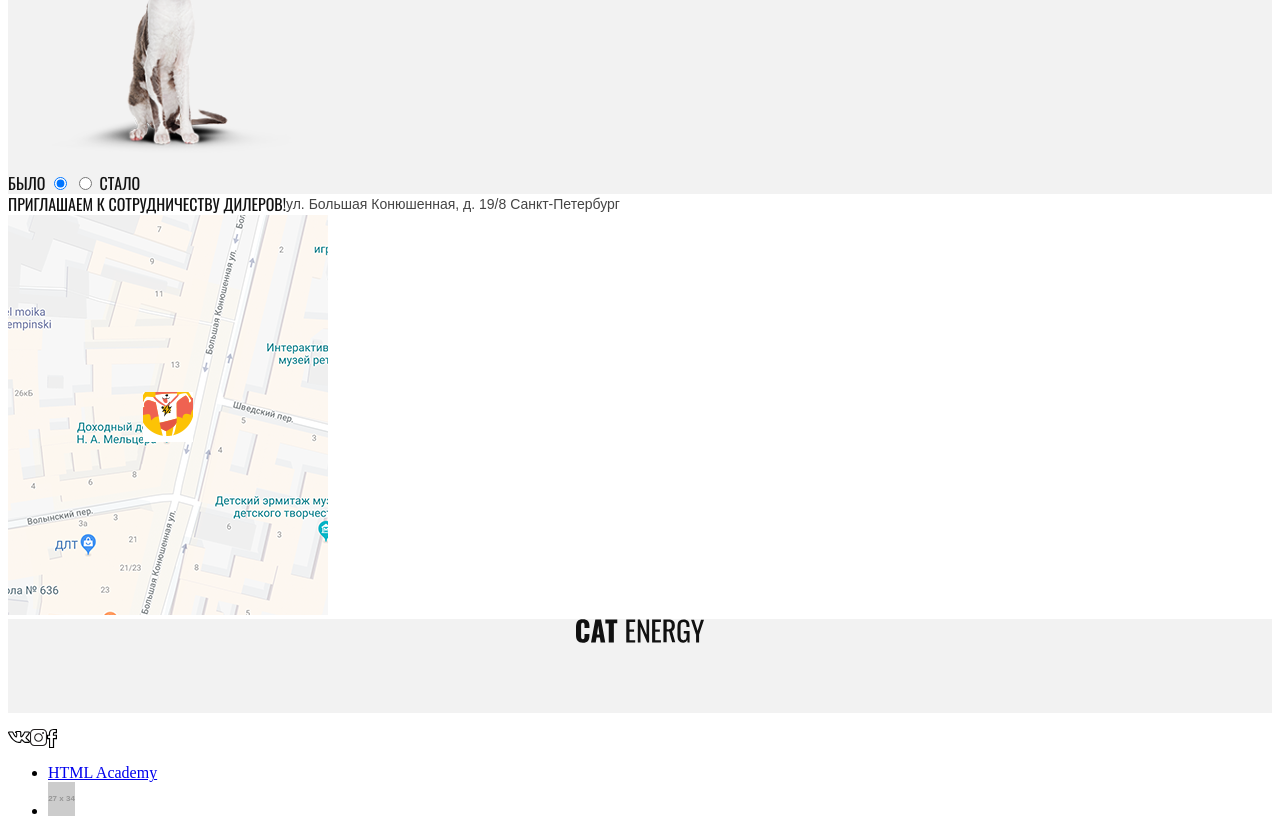
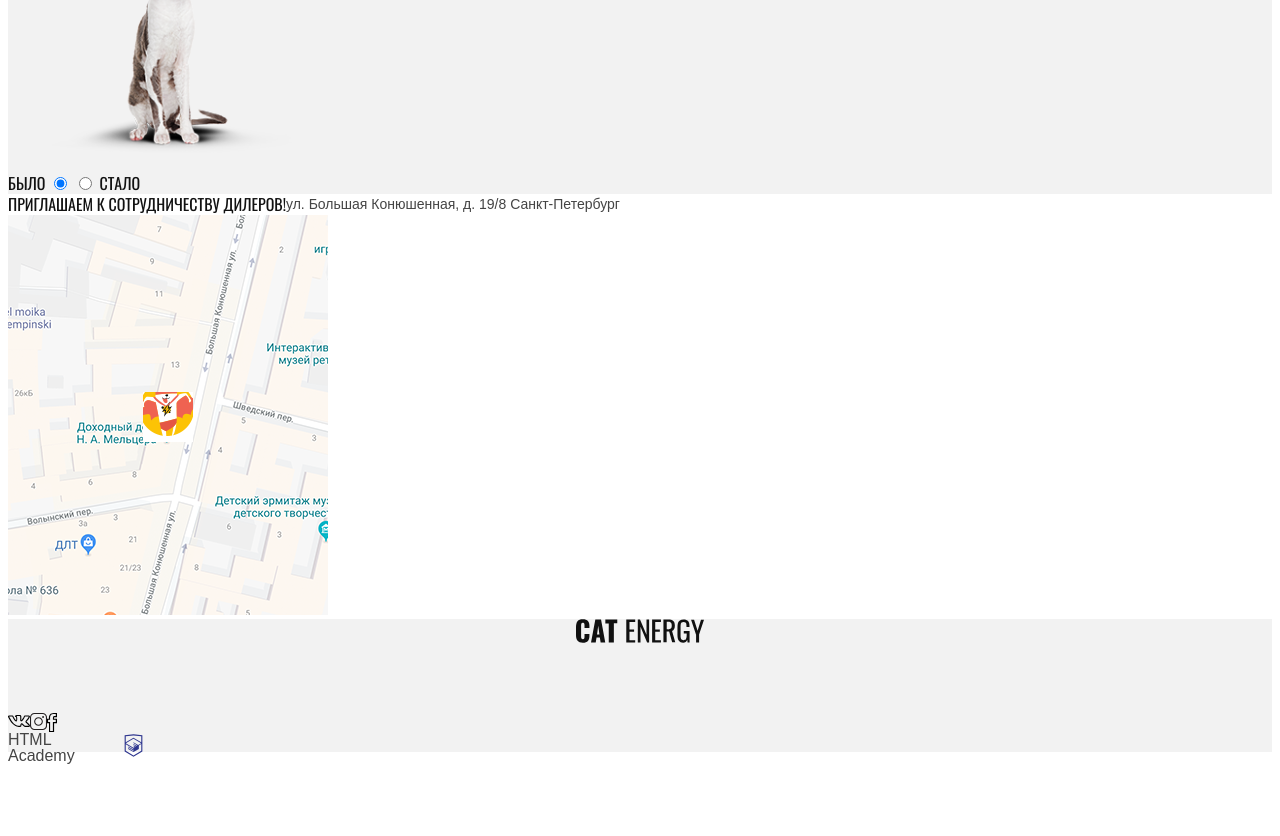
Before and after one commit to vittorius/816001-cat-energy-16, a website: page source/index.html in a window 1280 px wide. Shown: the part 1814-2650 px from the top of the page. After the commit the page ends 2578 px from the top, so only its background shows below. Drawn offline with nearby package versions, Linux system fonts and the light colour scheme; files that its build step writes are made by us from their sources; placeholder pictures from the web are drawn by us.

Commit message:
Add styles for copyright

```diff
--- a/source/index.html
+++ b/source/index.html
@@ -239,14 +239,19 @@
         </li>
       </ul>
       <ul class="page-footer__list copyright-list">
-        <li class="copyright-list__item">
+        <li class="copyright-list__item copyright-list__item--text">
           <a href="https://htmlacademy.ru/intensive/adaptive" class="copyright-list__link">
             HTML Academy
           </a>
         </li>
         <li class="copyright-list__item">
           <a href="https://htmlacademy.ru/intensive/adaptive" class="copyright-list__link">
-            <img src="http://placehold.it/27x34" alt="" class="copyright-list__logo-image" />
+            <svg xmlns="http://www.w3.org/2000/svg" viewBox="0 0 60 60">
+              <path
+                fill="#2E368F"
+                d="M30.2 5h-.2l-19.7 2.1v36.2l19.7 11.7 19.7-11.7v-36.2l-19.5-2.1zm17 36.8l-17.2 10.2-17.2-10.2v-14.8l17.1 10.2v1.8l-11.7-7v1.8l11.8 7.1v1.9l-11.8-7v1.8l11.8 7 11.9-7.1v-7.6l5.3-3.2v15.1zm-.1-17l-4.7 2.8-2.2 1.3-10.3-6.1v1.8l8.8 5.3h-.1l-.2.1-1.3.7-7.3-4.3v1.8l5.8 3.4-1.4.9-4.3-2.6v1.8l2.9 1.7-2.9 1.7-17-10.1 17-10.2 17.2 10zm.1-1.8l-17.3-10.2-17.1 10.2v-13.6l17.2-1.8 17.2 1.8v13.6z"
+              />
+            </svg>
           </a>
         </li>
       </ul>
--- /dev/null
+++ b/source/sass/copyright-list.scss
@@ -0,0 +1,7 @@
+.copyright-list {
+  display: flex;
+  padding: 0;
+  margin: 0;
+  list-style: none;
+  background-color: $color-bg-plain;
+}
--- /dev/null
+++ b/source/sass/copyright-list__item.scss
@@ -0,0 +1,5 @@
+.copyright-list__item {
+  &--text {
+    min-width: 112px;
+  }
+}
--- /dev/null
+++ b/source/sass/copyright-list__link.scss
@@ -0,0 +1,11 @@
+@import "mixins.scss";
+
+.copyright-list__link {
+  @include font-aux-regular(16px, 16px);
+
+  display: block;
+  width: 27px;
+  height: 20px;
+  color: $color-text-plain;
+  text-decoration: none;
+}
--- a/source/sass/socials.scss
+++ b/source/sass/socials.scss
@@ -1,5 +1,9 @@
+@import "variables.scss";
+
 .socials {
   display: flex; // TODO: дополнительные стили для нормального позиционирования ссылок
+  list-style: none;
   padding: 0;
-  list-style: none;
+  margin: 0;
+  background-color: $color-bg-plain;
 }
--- a/source/sass/style.scss
+++ b/source/sass/style.scss
@@ -2,6 +2,7 @@
 @import "fonts.scss";
 @import "button.scss";
 @import "visually-hidden.scss";
+// TODO: подключить normalize.css, чтобы убрать margin на body и вообще
 // build-program
 @import "build-program__heading-holder.scss";
 @import "build-program__heading.scss";
@@ -41,3 +42,7 @@
 // socials
 @import "socials.scss";
 @import "socials__item.scss";
+// copyright
+@import "copyright-list.scss";
+@import "copyright-list__item.scss";
+@import "copyright-list__link.scss";
```
